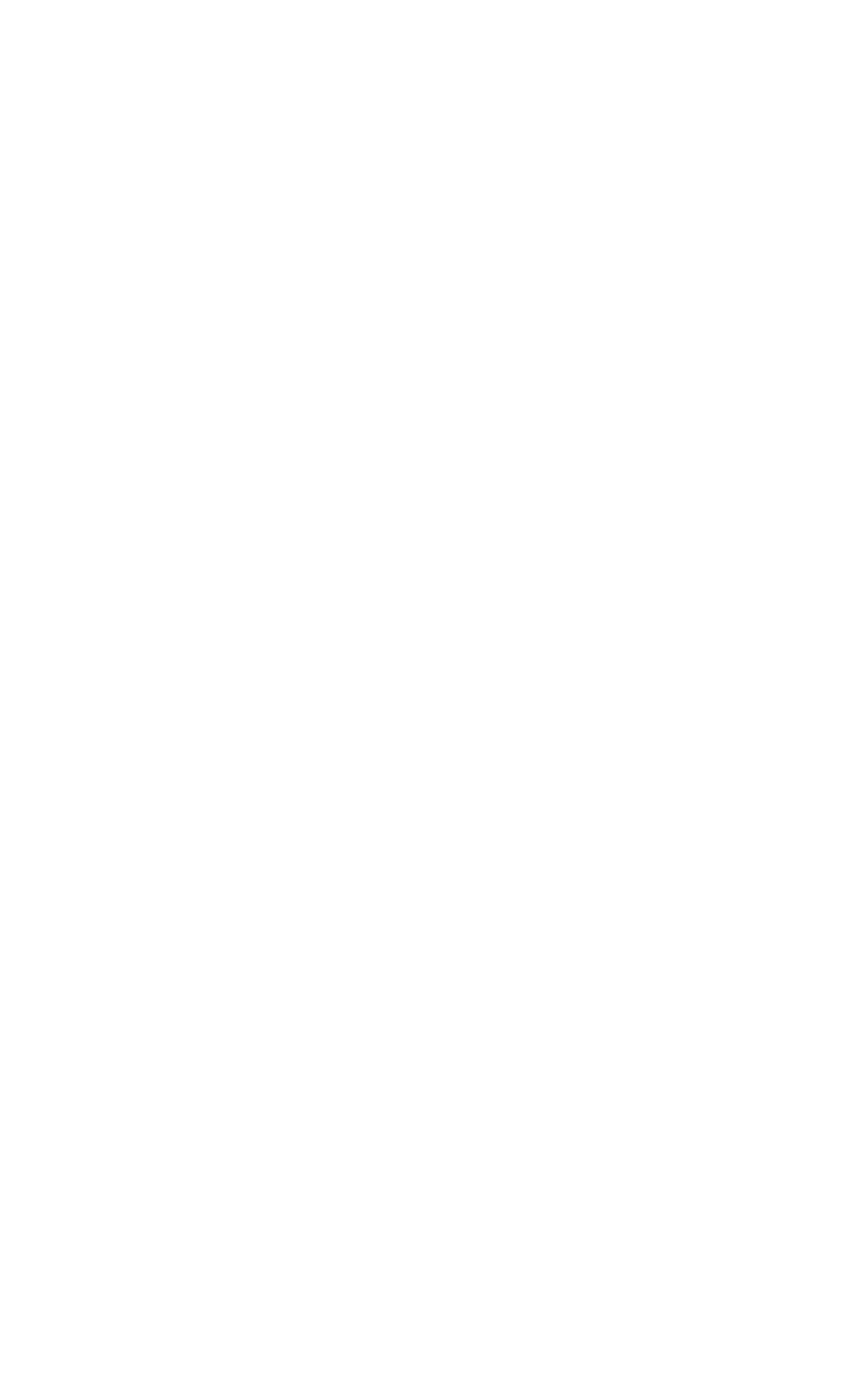
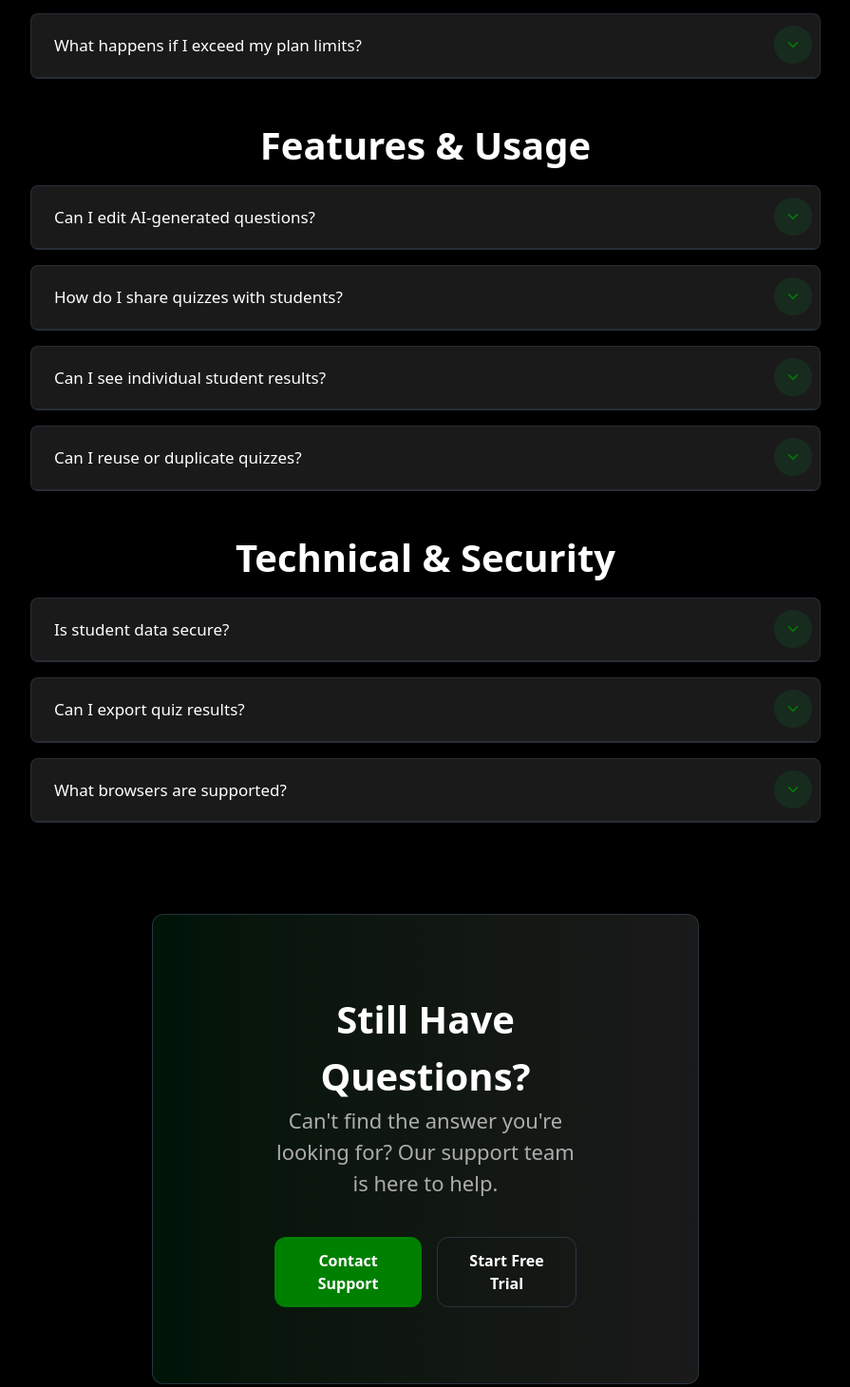
Before and after one commit to murad403/quiz-ai, a Next.js app: page /faq in a window 1280 px wide. Shown: the part 1170-2630 px from the top of the page at 95% size, without its empty margins (192-1087 px from the left). Before the commit the page ends 1034 px from the top, so only its background shows below. Built offline with nearby package versions, Linux system fonts and the light colour scheme.

Commit message:
faq page

```diff
--- a/src/app/(app)/about/page.tsx
+++ b/src/app/(app)/about/page.tsx
@@ -42,6 +42,7 @@ const About = () => {
             </div>
           </div>
 
+          {/* footer banner */}
           <div className='w-full bg-green-500/10 border border-gray-700/70 md:px-32 px-2 md:py-20 py-6 rounded-xl'>
             <Heading title='Join Thousands of Educators' description='Start creating better quizzes today with QuizAI'></Heading>
             <div className='flex justify-center'>
--- a/src/app/(app)/faq/QuestionAndAnswer.tsx
+++ b/src/app/(app)/faq/QuestionAndAnswer.tsx
@@ -1,14 +1,16 @@
 "use client"
-import React, { useState } from 'react'
-import { IoIosArrowDown } from 'react-icons/io'
+import FAQCollapse from '@/components/ui/FAQCollapse'
+import { faqFeaturesAndUsage, faqGettingStarted, faqPricingAndPlans, faqTechnicalAndSecurity } from '@/lib/faq'
 
 const QuestionAndAnswer = () => {
 
-
   return (
     <div className='container mx-auto flex justify-center'>
-      <div className='md:w-[55%] w-full'>
-
+      <div className='md:w-[65%] w-full space-y-10'>
+        <FAQCollapse title='Getting Started' faqData={faqGettingStarted}></FAQCollapse>
+        <FAQCollapse title='Pricing & Plans' faqData={faqPricingAndPlans}></FAQCollapse>
+        <FAQCollapse title='Features & Usage' faqData={faqFeaturesAndUsage}></FAQCollapse>
+        <FAQCollapse title='Technical & Security' faqData={faqTechnicalAndSecurity}></FAQCollapse>
       </div>
     </div>
   )
--- a/src/app/(app)/faq/QuestionSupport.tsx
+++ b/src/app/(app)/faq/QuestionSupport.tsx
@@ -1,9 +1,16 @@
+import Heading from '@/components/shared/Heading'
 import React from 'react'
 
 const QuestionSupport = () => {
   return (
-    <div>
-
+    <div className='flex justify-center'>
+      <div className='w-full md:w-[45%] bg-linear-to-l to-green-500/10 from-white/10 border border-gray-700/70 md:px-32 px-2 md:py-20 py-6 rounded-xl'>
+      <Heading title='Still have questions?' description={`Can't find the answer you're looking for? Our support team is here to help.`}></Heading>
+      <div className='flex justify-center gap-4'>
+        <button className='capitalize bg-header rounded-xl py-3 px-6 font-semibold text-white hover:bg-header/90 transition-all duration-200'>Contact support</button>
+        <button className='capitalize rounded-xl py-3 px-6 font-semibold text-white hover:bg-header/90 border border-gray-700/70 transition-all duration-200'>start free trial</button>
+      </div>
+    </div>
     </div>
   )
 }
--- a/src/app/globals.css
+++ b/src/app/globals.css
@@ -4,7 +4,7 @@
 @theme{
   --color-header: #008000;
   --color-title: #ADADAD;
-  --color-main: #E7E7E7;
+  --color-main: #FFFFFF;
 
   --text-heading: 30px;
   --text-subheading: 22px;
--- a/src/components/ui/FAQCollapse.tsx
+++ b/src/components/ui/FAQCollapse.tsx
@@ -1,22 +1,48 @@
 "use client";
-import React, { useState } from 'react'
-import { IoIosArrowDown } from 'react-icons/io'
+import { TFAQ } from '@/lib/faq';
+import React, { useState } from 'react';
+import { IoIosArrowDown } from 'react-icons/io';
 
-const FAQCollapse = ({title}) => {
-    const [isOpen, setIsOpen] = useState(false)
+type TParams = {
+    title: string;
+    faqData: TFAQ[];
+}
+
+const FAQCollapse = ({ title, faqData }: TParams) => {
+    const [openId, setOpenId] = useState<number | null>(null);
+
+    const toggleOpen = (id: number) => {
+        setOpenId(openId === id ? null : id);
+    };
+
     return (
         <div>
-            <h1 className=''>{title}</h1>
-            <div className="border border-gray-700/50 collapse hover:border-header bg-white/10 relative">
+            <h1 className='text-main md:text-[40px] text-heading font-bold capitalize text-center mb-3'>
+                {title}
+            </h1>
+            <div className='space-y-4'>
+                {faqData.map((faq) => {
+                    const isOpen = openId === faq.id;
+                    const checkboxId = `faq-${faq.id}`;
+
+                    return (
+                        <div
+                            key={faq.id}
+                            className="border border-gray-700/50 collapse hover:border-header bg-white/10 relative rounded-lg overflow-hidden"
+                        >
+                            {/* Hidden checkbox for accessibility & peer targeting */}
                             <input
                                 type="checkbox"
                                 className="peer absolute opacity-0"
-                id="faq-1"
+                                id={checkboxId}
                                 checked={isOpen}
-                onChange={(e) => setIsOpen(e.target.checked)}
+                                readOnly // আমরা নিজেরা কন্ট্রোল করবো, native toggle হবে না
                             />
+
+                            {/* Arrow Icon */}
                             <label
-                htmlFor="faq-1"
+                                htmlFor={checkboxId}
+                                onClick={() => toggleOpen(faq.id)}
                                 className='size-10 bg-green-500/10 flex justify-center items-center p-3 text-green-500 rounded-full absolute right-2 top-3 cursor-pointer z-10'
                             >
                                 <IoIosArrowDown
@@ -24,20 +50,28 @@ const FAQCollapse = ({title}) => {
                                     className={`text-header transition-transform duration-300 ${isOpen ? 'rotate-180' : 'rotate-0'}`}
                                 />
                             </label>
+
+                            {/* Question Label */}
                             <label
-                htmlFor="faq-1"
-                className="collapse-title text-main text-paragraph border-gray-700/50 border-b peer-checked:text-main py-5 cursor-pointer"
+                                htmlFor={checkboxId}
+                                onClick={() => toggleOpen(faq.id)}
+                                className="collapse-title text-main text-paragraph border-gray-700/50 border-b peer-checked:text-main py-5 cursor-pointer block px-6 pr-16" // pr-16 for arrow space
                             >
-                How do I create an account?
+                                {faq.question}
                             </label>
-            <div
-                className="collapse-content peer-checked:text-title text-title peer-checked:p-6"
-            >
-                Click the "Sign Up" button in the top right corner and follow the registration process.
+
+                            {/* Answer Content */}
+                            <div className={`collapse-content text-title overflow-hidden transition-all duration-300 ${isOpen ? 'max-h-96 p-6' : 'max-h-0 p-0'}`}>
+                                <div className="peer-checked:block">
+                                    {faq.answer}
                                 </div>
                             </div>
                         </div>
-    )
+                    );
+                })}
+            </div>
+        </div>
+    );
 }
 
-export default FAQCollapse
+export default FAQCollapse;
--- a/src/lib/faq.ts
+++ b/src/lib/faq.ts
@@ -1,18 +1,22 @@
 export type TFAQ = {
+    id: number;
     question: string;
     answer: string;
 }
 
 export const faqGettingStarted: TFAQ[] = [
     {
+        id: 1,
         question: "How do I create my first quiz?",
         answer: "After signing up, click 'Create Quiz' in your dashboard. Enter your topic and optional context, select the number of questions, and our AI will generate a complete quiz for you to review and customize."
     },
     {
+        id: 2,
         question: "Do students need accounts to take quizzes?",
         answer: "No! Students simply need the quiz link you share with them. They enter their name and can immediately start taking the quiz without any account registration."
     },
     {
+        id: 3,
         question: "How does the AI generate questions?",
         answer: "Our AI analyzes your topic and context to create relevant, educationally sound questions with multiple choice options. You can review and edit all questions before publishing."
     }
@@ -20,34 +24,40 @@ export const faqGettingStarted: TFAQ[] = [
 
 export const faqPricingAndPlans: TFAQ[] = [
     {
+        id: 4,
         question: "What's included in the free plan?",
         answer: "The free plan includes up to 5 quizzes per month, 10 questions per quiz, basic analytics, and support for up to 50 students per quiz."
     },
     {
+        id: 5,
         question: "Can I switch between monthly and yearly billing?",
         answer: "Yes! You can upgrade or change your billing cycle at any time from your account settings. Yearly plans save you 17% compared to monthly billing."
     },
     {
+        id: 6,
         question: "What happens if I exceed my plan limits?",
         answer: "You'll be notified when approaching your limits. You can upgrade your plan at any time, and the new limits apply immediately."
     }
 ];
 
-
 export const faqFeaturesAndUsage: TFAQ[] = [
     {
+        id: 7,
         question: "Can I edit AI-generated questions?",
         answer: "After the AI generates your quiz, you can edit questions, modify answer options, change correct answers, or delete questions you don't want."
     },
     {
+        id: 8,
         question: "How do I share quizzes with students?",
         answer: "After publishing a quiz, you'll receive a unique shareable link. You can copy this link and share it via email, learning management systems, or any communication platform."
     },
     {
+        id: 9,
         question: "Can I see individual student results?",
         answer: "Yes! Your dashboard shows all student submissions with names, scores, time taken, and detailed question-by-question performance analytics."
     },
     {
+        id: 10,
         question: "Can I reuse or duplicate quizzes?",
         answer: "Yes! You can duplicate any quiz from your dashboard to create variations or reuse content for different classes or time periods."
     }
@@ -55,14 +65,17 @@ export const faqFeaturesAndUsage: TFAQ[] = [
 
 export const faqTechnicalAndSecurity: TFAQ[] = [
     {
+        id: 11,
         question: "Is student data secure?",
         answer: "Yes. We use industry-standard encryption and security practices. Student quiz responses are only visible to the teacher who created the quiz. See our Privacy Policy for details."
     },
     {
+        id: 12,
         question: "Can I export quiz results?",
         answer: "Pro and Team plans include CSV export functionality, allowing you to download student results for further analysis or record-keeping."
     },
     {
+        id: 13,
         question: "What browsers are supported?",
         answer: "QuizAI works on all modern browsers including Chrome, Firefox, Safari, and Edge. Mobile browsers are fully supported for both creating and taking quizzes."
     }
```
Lines whose indentation alone changed are shown as unchanged.
